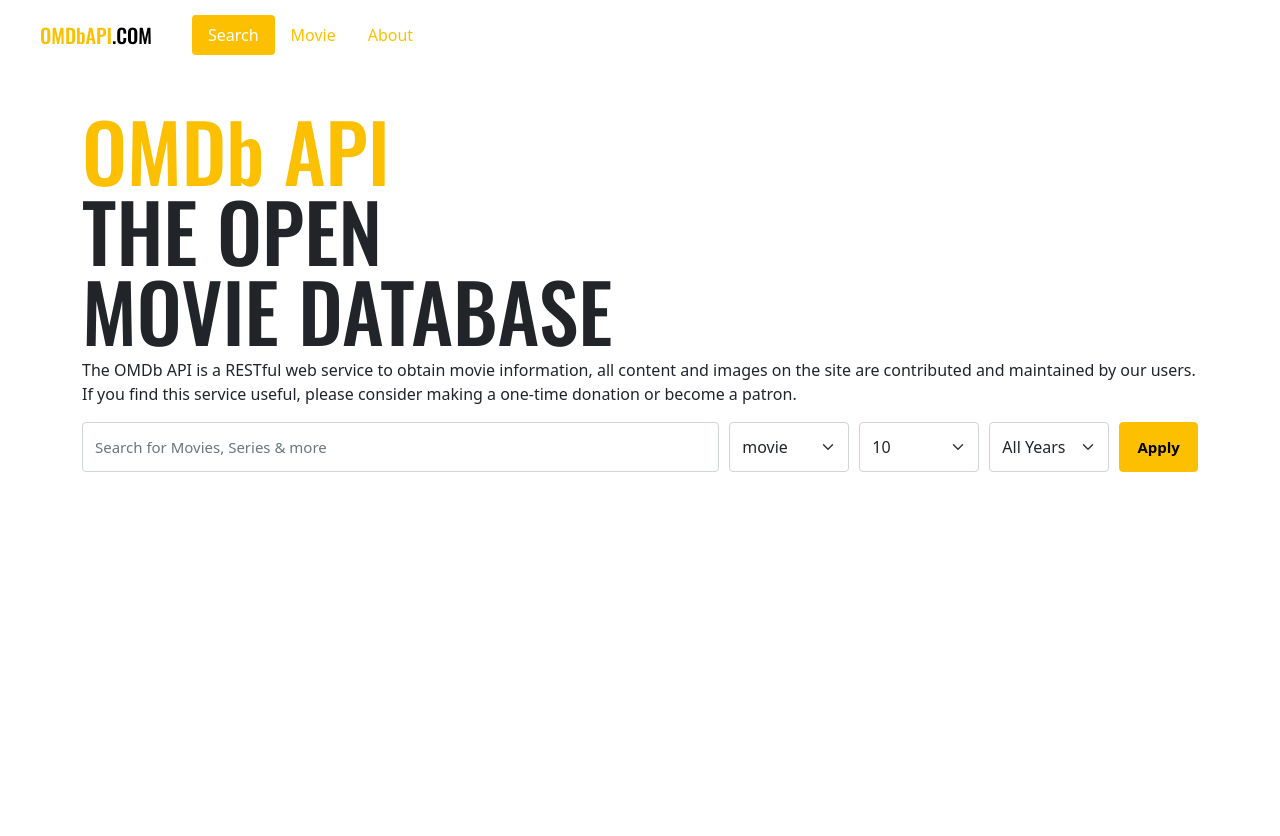
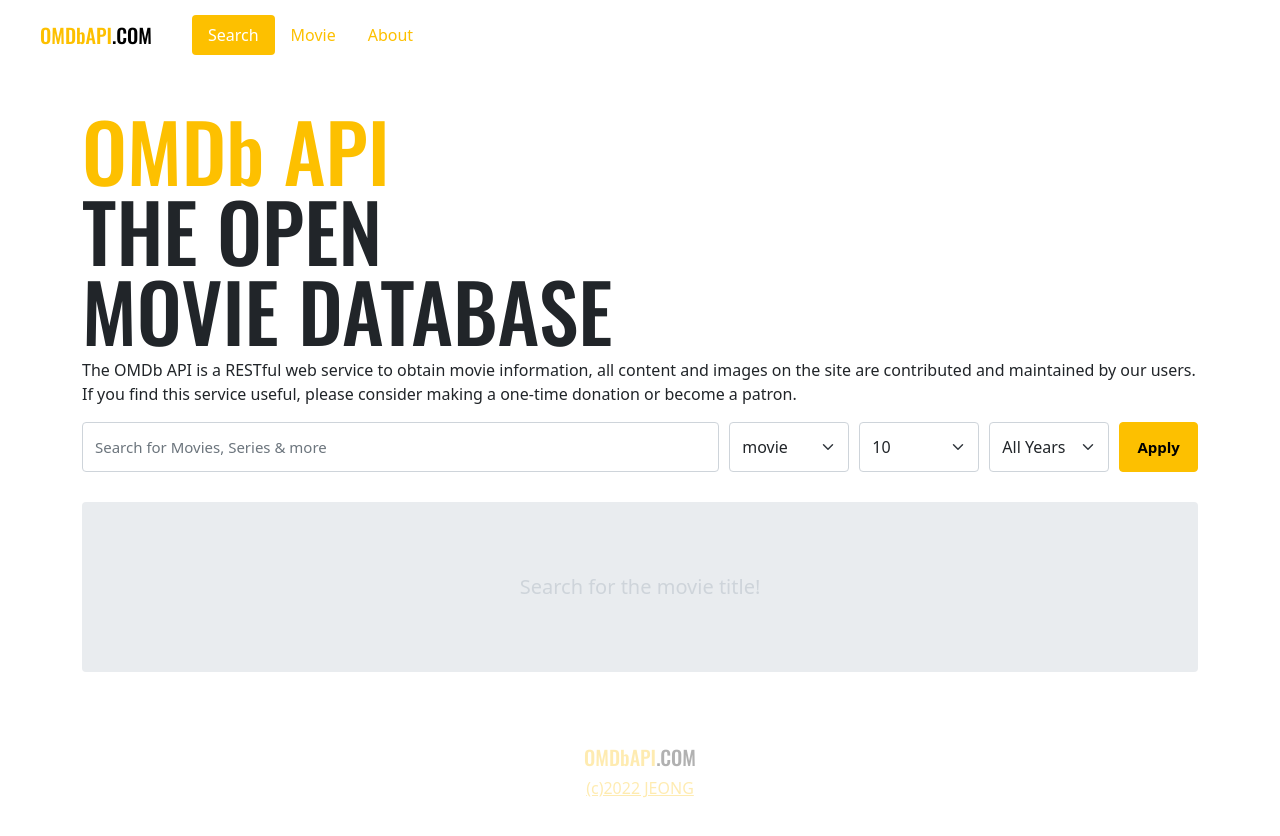
Before and after one commit to ParkJeongWon53/Movie-App, a Vue app: page /#/ in a window 1280 px wide. Shown: the top 836 px of the page. Before the commit the page ends 800 px from the top, so only its background shows below. Built offline with nearby package versions, Linux system fonts and the light colour scheme.

Commit message:
Footer, 스켈레톤 UI

```diff
--- a/src/App.vue
+++ b/src/App.vue
@@ -4,14 +4,17 @@
   <!-- 전체영역에서 사용가능한  Router-View
   연결시켜둔 Home, About 페이지들을 출력된다. -->
   <RouterView />
+  <Footer />
 </template>
 
 <script>
 import Header from '~/components/Header.vue'
+import Footer from '~/components/Footer.vue'
 
 export default {
   components: {
-    Header
+    Header,
+    Footer
   }
 }
 </script>
--- /dev/null
+++ b/src/components/Footer.vue
@@ -0,0 +1,33 @@
+<template>
+  <footer>
+    <Logo />
+    <a
+      href="https://github.com/ParkJeongWon53/Movie-App"
+      target="_blank">
+      (c){{ new Date().getFullYear() }} JEONG
+    </a>
+  </footer>
+</template>
+
+<script>
+import Logo from '~/components/Logo'
+
+export default {
+  components: {
+    Logo
+  }
+}
+</script>
+
+<style lang="scss" scoped>
+footer {
+  padding: 70px 0;
+  text-align: center;
+  opacity: .3;
+  .logo {
+    display: block;
+    margin-bottom: 4px;
+  }
+}
+
+</style>
--- a/src/components/Header.vue
+++ b/src/components/Header.vue
@@ -35,7 +35,7 @@
         },
         {
           name: 'Movie',
-          href: '/movie'
+          href: '/movie/tt4520988'
         },
         {
           name: 'About',
--- a/src/components/MovieList.vue
+++ b/src/components/MovieList.vue
@@ -1,10 +1,19 @@
 <template>
   <div class="container">
-    <div class="inner">
-      <div class="message">
+    <div
+      :class="{ 'no-result': !movies.length }"
+      class="inner">
+      <div
+        v-if="loading"
+        class="spinner-border text-primary"></div>
+      <div
+        v-if="message"
+        class="message">
         {{ message }}
       </div>
-      <div class="movies">
+      <div
+        v-else
+        class="movies">
         <MovieItem
           v-for="movie in movies"
           :key="movie.imdbID"
@@ -29,13 +38,32 @@
     },
     message() {
       return this.$store.state.movie.message
+    },
+    loading() {
+      return this.$store.state.movie.loading
     }
   }
 }
 </script>
 
 <style lang="scss" scoped>
+@import "~/scss/main.scss";
+
   .container {
+    margin-top: 30px;
+    .inner {
+      background-color: $gray-200;
+      padding: 10px 0;
+      border-radius: 4px;
+      text-align: center;
+      &.no-result {
+        padding: 70px 0;
+      }
+    }
+    .message {
+      color: $gray-400;
+      font-size: 20px;
+    }
     .movies {
       display: flex;
       flex-wrap: wrap;
--- a/src/routes/Movie.vue
+++ b/src/routes/Movie.vue
@@ -1,5 +1,70 @@
 <template>
-  <h1>
-    Movie
+  <h1 class="container">
+    <div class="skeletons">
+      <div class="skeleton poster"></div>
+      <div class="specs">
+        <div class="skeleton title"></div>
+        <div class="skeleton spec"></div>
+        <div class="skeleton plot"></div>
+        <div class="skeleton etc"></div>
+        <div class="skeleton etc"></div>
+        <div class="skeleton etc"></div>
+      </div>
+    </div>
   </h1>
 </template>
+
+<script>
+export default {
+  created() {
+    console.log(this.$route)
+    this.$store.dispatch('movie/searchMovieWithId', {
+      // movie/tt12334
+      id: this.$route.params.id
+    })
+  }
+}
+</script>
+
+<style lang="scss" scoped>
+@import "~/scss/main";
+
+  .container {
+    padding-top: 40px;
+  }
+  .skeletons {
+    display: flex;
+    .poster{
+      flex-shrink: 0; // 감소너비 사용안함
+      width: 500px;
+      height: 500px * 3/2;
+      margin-right: 70px;
+    }
+    .specs{
+      flex-grow: 1; // 중가너비 최대 사용.
+    }
+    .skeleton {
+      border-radius: 10px;
+      background-color: $gray-200;
+      &.title{
+        width: 80%;
+        height: 70px;
+      }
+      &.spec{
+        width: 60%;
+        height: 30px;
+        margin-top: 20px;
+      }
+      &.plot{
+        width: 100%;
+        height: 250px;
+        margin-top: 20px;
+      }
+      &.etc{
+        width: 50%;
+        height: 50px;
+        margin-top: 20px;
+      }
+    }
+  }
+</style>
--- a/src/routes/index.js
+++ b/src/routes/index.js
@@ -17,7 +17,7 @@
       component: Home
     },
     {
-      path:'/movie',
+      path:'/movie/:id',
       component: Movie
     },
     {
--- a/src/scss/main.scss
+++ b/src/scss/main.scss
@@ -1,5 +1,12 @@
 // Default variable overrides
 $primary: #fdc000;
+$container-max-widths: (
+  sm: 540px,
+  md: 704px,
+  lg: 924px,
+  xl: 1140px,
+  xxl: 1364px
+);
 
 
 // Required
--- a/src/store/movie.js
+++ b/src/store/movie.js
@@ -9,8 +9,9 @@
   state: () => {
     return {
       movies: [],
-      message: '',
-      loading: false
+      message: 'Search for the movie title!',
+      loading: false,
+      theMovie: {}
     }
   },
 
@@ -36,6 +37,17 @@
   // 비동기
   actions: {
     async searchMovies({ state, commit }, payload) {
+
+      // 동시에 여러번 실행되는 것을 방지한다.
+      if (state.loading) {
+        return
+      }
+
+      commit ('updateState', {
+        message: '',
+        loading: true
+      })
+
       try {
         const res = await _fatchMovie({
           ...payload,
@@ -75,15 +87,44 @@
           movies: [],
           message: message
         })
+      } finally { // 무조건 loading: false 값으로 지정됨.
+        commit('updateState', {
+          loading: false
+        })
+      }
+    },
+    async searchMovieWithId({ state, commit }, payload) {
+      if (state.loading) return
+
+      commit('updateState', {
+        theMovie: {},
+        loading: true
+      })
+
+      try {
+        const res = await _fatchMovie(payload)
+        commit('updateState', {
+          theMovie: res.data
+        })
+      } catch (error) {
+        commit('updateState', {
+          theMovie: {}
+        })
+      } finally {
+        commit('updateState', {
+          loading: false
+        })
       }
     }
   }
 }
 
 function _fatchMovie(payload) {
-  const { title, type, year, page } = payload
+  const { title, type, year, page, id } = payload
   const OMDB_API_KEY = '7035c60c'
-  const  url = `https://www.omdbapi.com/?apikey=${OMDB_API_KEY}&s=${title}&type=${type}&y=${year}&page=${page}`
+  const  url = id
+  ? `https://www.omdbapi.com/?apikey=${OMDB_API_KEY}&i=${id}`
+  : `https://www.omdbapi.com/?apikey=${OMDB_API_KEY}&s=${title}&type=${type}&y=${year}&page=${page}`
 
   return new Promise((reslove, reject) => {
     axios.get(url)
```
Also changed, not shown: 1 other file (tests, documents, lock files or other folders).
